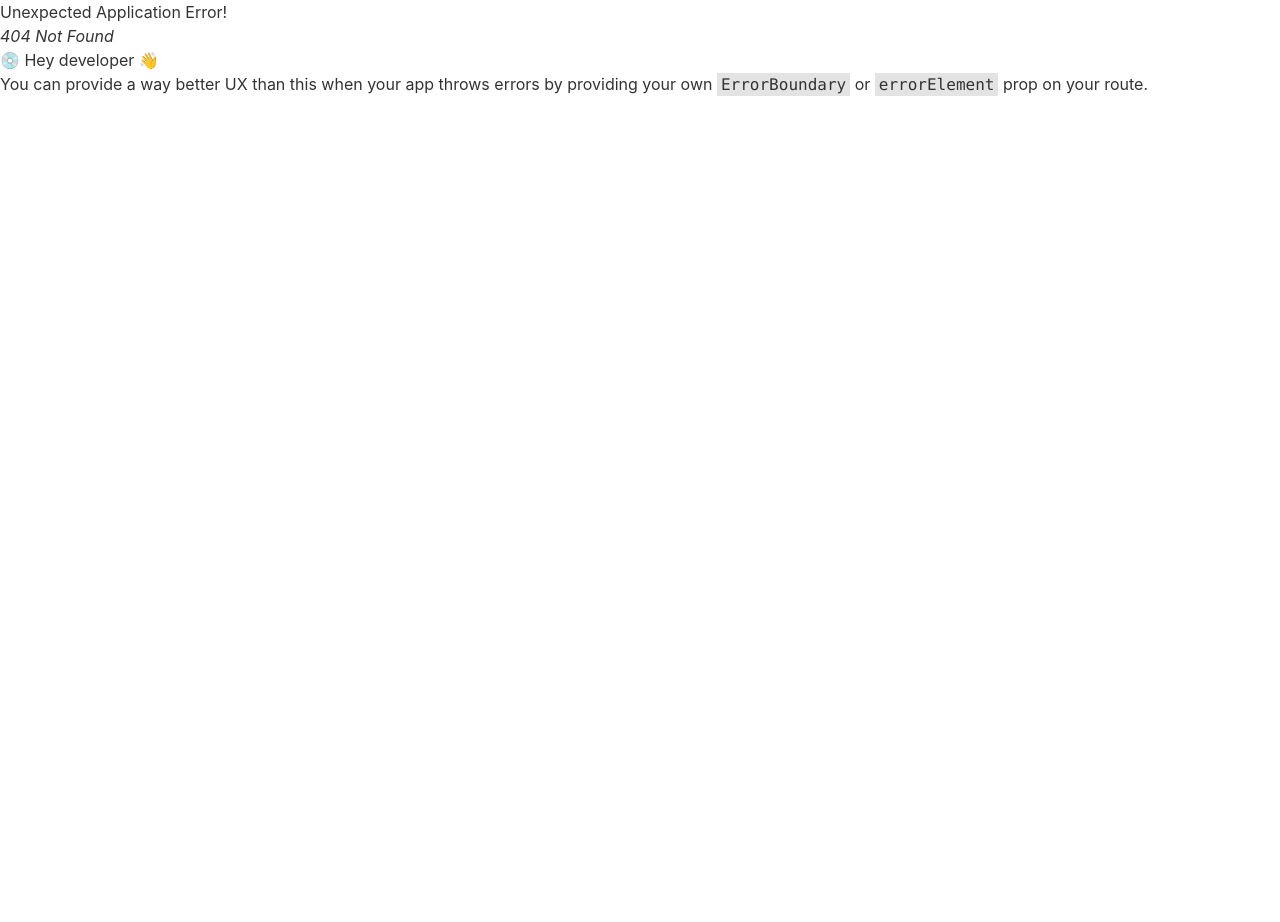
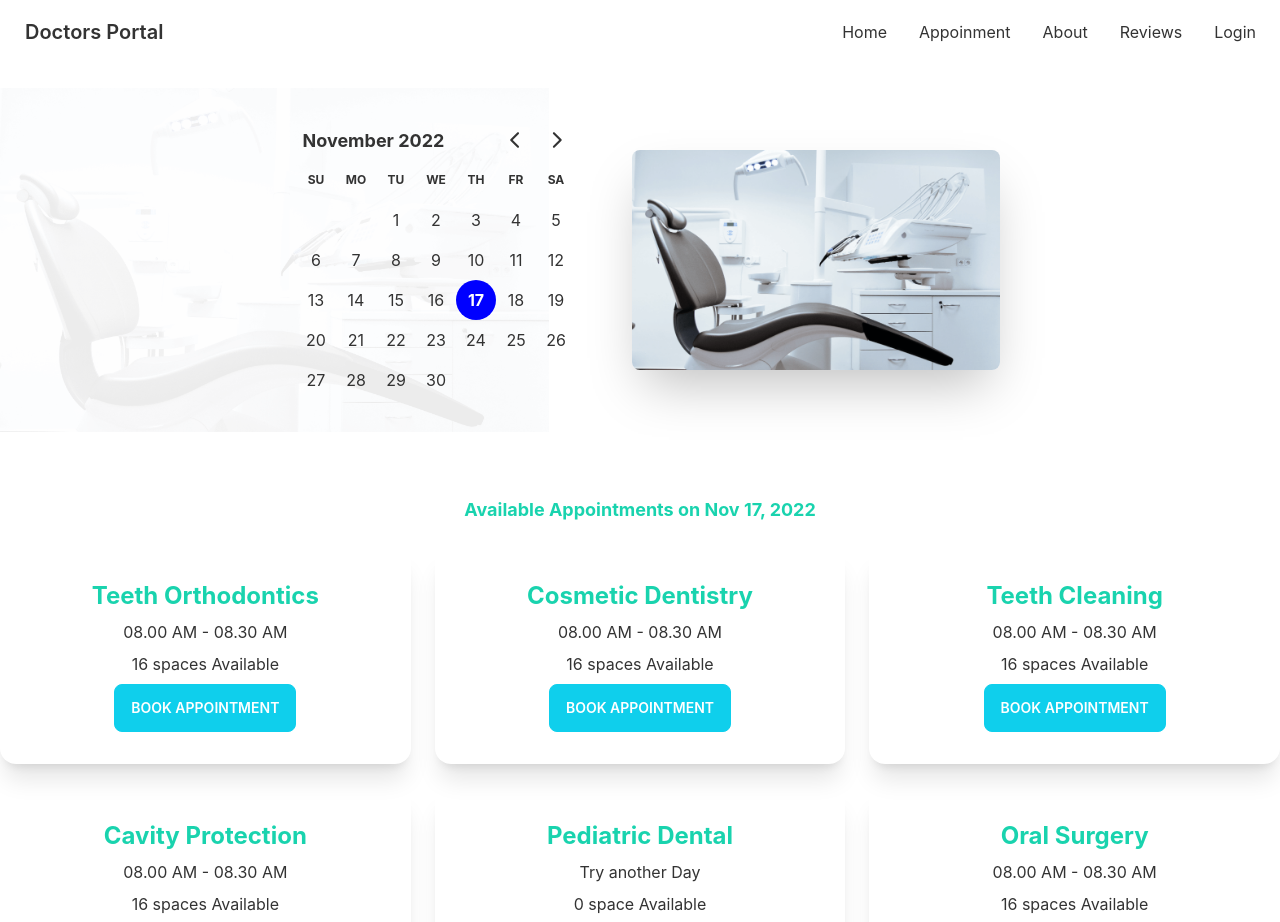
Before and after one commit to ASHRAF1925/Doctors-Portal, a React (Create React App) app: page /appoinment in a window 1280 px wide. Before the commit this address had no page. Shown: the top 922 px of the page. Before the commit the page ends 800 px from the top, so only its background shows below. Built offline with nearby package versions, Linux system fonts and the light colour scheme.

Commit message:
appoinment page doone

```diff
--- a/package.json
+++ b/package.json
@@ -7,7 +7,9 @@
     "@testing-library/react": "^13.4.0",
     "@testing-library/user-event": "^13.5.0",
     "daisyui": "^2.41.0",
+    "date-fns": "^2.29.3",
     "react": "^18.2.0",
+    "react-day-picker": "^8.3.6",
     "react-dom": "^18.2.0",
     "react-router-dom": "^6.4.3",
     "react-scripts": "5.0.1",
--- /dev/null
+++ b/public/appoinmentOptions.json
@@ -0,0 +1,118 @@
+[
+    {
+      "_id": 1,
+      "name": "Teeth Orthodontics",
+      "slots": [
+        "08.00 AM - 08.30 AM",
+        "08.30 AM - 09.00 AM",
+        "09.00 AM - 9.30 AM",
+        "09.30 AM - 10.00 AM",
+        "10.00 AM - 10.30 AM",
+        "10.30 AM - 11.00 AM",
+        "11.00 AM - 11.30 AM",
+        "11.30 AM - 12.00 AM",
+        "1.00 PM - 1.30 PM",
+        "1.30 PM - 2.00 PM",
+        "2.00 PM - 2.30 PM",
+        "2.30 PM - 3.00 PM",
+        "3.00 PM - 3.30 PM",
+        "3.30 PM - 4.00 PM",
+        "4.00 PM - 4.30 PM",
+        "4.30 PM - 5.00 PM"
+      ]
+    },
+    {
+      "_id": 2,
+      "name": "Cosmetic Dentistry",
+      "slots": [
+        "08.00 AM - 08.30 AM",
+        "08.30 AM - 09.00 AM",
+        "09.00 AM - 9.30 AM",
+        "09.30 AM - 10.00 AM",
+        "10.00 AM - 10.30 AM",
+        "10.30 AM - 11.00 AM",
+        "11.00 AM - 11.30 AM",
+        "11.30 AM - 12.00 AM",
+        "1.00 PM - 1.30 PM",
+        "1.30 PM - 2.00 PM",
+        "2.00 PM - 2.30 PM",
+        "2.30 PM - 3.00 PM",
+        "3.00 PM - 3.30 PM",
+        "3.30 PM - 4.00 PM",
+        "4.00 PM - 4.30 PM",
+        "4.30 PM - 5.00 PM"
+      ]
+    },
+    {
+      "_id": 3,
+      "name": "Teeth Cleaning",
+      "slots": [
+        "08.00 AM - 08.30 AM",
+        "08.30 AM - 09.00 AM",
+        "09.00 AM - 9.30 AM",
+        "09.30 AM - 10.00 AM",
+        "10.00 AM - 10.30 AM",
+        "10.30 AM - 11.00 AM",
+        "11.00 AM - 11.30 AM",
+        "11.30 AM - 12.00 AM",
+        "1.00 PM - 1.30 PM",
+        "1.30 PM - 2.00 PM",
+        "2.00 PM - 2.30 PM",
+        "2.30 PM - 3.00 PM",
+        "3.00 PM - 3.30 PM",
+        "3.30 PM - 4.00 PM",
+        "4.00 PM - 4.30 PM",
+        "4.30 PM - 5.00 PM"
+      ]
+    },
+    {
+      "_id": 4,
+      "name": "Cavity Protection",
+      "slots": [
+        "08.00 AM - 08.30 AM",
+        "08.30 AM - 09.00 AM",
+        "09.00 AM - 9.30 AM",
+        "09.30 AM - 10.00 AM",
+        "10.00 AM - 10.30 AM",
+        "10.30 AM - 11.00 AM",
+        "11.00 AM - 11.30 AM",
+        "11.30 AM - 12.00 AM",
+        "1.00 PM - 1.30 PM",
+        "1.30 PM - 2.00 PM",
+        "2.00 PM - 2.30 PM",
+        "2.30 PM - 3.00 PM",
+        "3.00 PM - 3.30 PM",
+        "3.30 PM - 4.00 PM",
+        "4.00 PM - 4.30 PM",
+        "4.30 PM - 5.00 PM"
+      ]
+    },
+    {
+      "_id": 5,
+      "name": "Pediatric Dental",
+      "slots": [
+      ]
+    },
+    {
+      "_id": 6,
+      "name": "Oral Surgery",
+      "slots": [
+        "08.00 AM - 08.30 AM",
+        "08.30 AM - 09.00 AM",
+        "09.00 AM - 9.30 AM",
+        "09.30 AM - 10.00 AM",
+        "10.00 AM - 10.30 AM",
+        "10.30 AM - 11.00 AM",
+        "11.00 AM - 11.30 AM",
+        "11.30 AM - 12.00 AM",
+        "1.00 PM - 1.30 PM",
+        "1.30 PM - 2.00 PM",
+        "2.00 PM - 2.30 PM",
+        "2.30 PM - 3.00 PM",
+        "3.00 PM - 3.30 PM",
+        "3.30 PM - 4.00 PM",
+        "4.00 PM - 4.30 PM",
+        "4.30 PM - 5.00 PM"
+      ]
+    }
+  ]
--- a/src/App.js
+++ b/src/App.js
@@ -5,7 +5,7 @@ import { router } from "./Routes/PublicRoutes/Routes";
 
 function App() {
   return (
-    <div className="max-w-[1440px] mx-auto">
+    <div className="container mx-auto ">
      <RouterProvider router={router}></RouterProvider>
     </div>
 
--- /dev/null
+++ b/src/Pages/Appoinment/Appoinment/Appoinment.js
@@ -0,0 +1,16 @@
+import React, { useState } from 'react';
+import AppoinmentBanner from '../AppoinmentBanner/AppoinmentBanner';
+import AvailableAppoinments from '../AvailableAppoinments/AvailableAppoinments';
+
+const Appoinment = () => {
+    const[selctedDate,setselectedDate]=useState(new Date());
+
+    return (
+        <div>
+            <AppoinmentBanner selctedDate={selctedDate} setselectedDate={setselectedDate}></AppoinmentBanner>
+            <AvailableAppoinments selctedDate={selctedDate} ></AvailableAppoinments>
+        </div>
+    );
+};
+
+export default Appoinment;
--- /dev/null
+++ b/src/Pages/Appoinment/AppoinmentBanner/AppoinmentBanner.js
@@ -0,0 +1,37 @@
+import React, { useState } from "react";
+import chair from '../../../assets/images/chair.png';
+import { DayPicker } from 'react-day-picker';
+import { format } from "date-fns/esm";
+ import image from '../../../assets/images/bg.png'
+
+const AppoinmentBanner = ({selctedDate,setselectedDate}) => {
+
+  return (
+    <header style={{
+        backgroundImage: `url(${image})`,
+        backgroundSize:'contain' ,
+        backgroundRepeat:'no-repeat'
+      }} className="my-6">
+      <div className="hero ">
+        <div className="hero-content flex-col lg:flex-row-reverse">
+          <img
+            src={chair}
+            alt=''
+            className="max-w-sm lg:w-1/2 rounded-lg shadow-2xl"
+          />
+          <div className="mr-6">
+            <DayPicker
+            mode="single"
+            selected={selctedDate}
+            onSelect={setselectedDate}
+
+            ></DayPicker>
+
+          </div>
+        </div>
+      </div>
+    </header>
+  );
+};
+
+export default AppoinmentBanner;
--- /dev/null
+++ b/src/Pages/Appoinment/AvailableAppoinments/AppoinmentOption.js
@@ -0,0 +1,46 @@
+import React from "react";
+
+const AppoinmentOption = ({ options,settreatment }) => {
+  const { name, slots } = options;
+  return (
+    <div className="card  shadow-xl ">
+      <div className="card-body text-center">
+        <h2 className="text-2xl  text-secondary font-bold text-center">{name}</h2>
+        <p>{
+            slots.length > 0 ? slots[0] : 'Try another Day'
+
+            }
+
+        </p>
+        <p>
+       {slots.length}
+
+
+       {
+        slots.length >1 ? ' spaces' : ' space'
+       }
+
+      {
+        '  Available'
+      }
+
+
+
+        </p>
+        <div className="card-actions justify-center ">
+
+          <label
+
+          disabled={slots.length===0}
+
+          htmlFor="booking-modal" className="btn btn-primary text-white"
+          onClick={()=>settreatment(options)}
+
+          >Book Appointment</label>
+        </div>
+      </div>
+    </div>
+  );
+};
+
+export default AppoinmentOption;
--- /dev/null
+++ b/src/Pages/Appoinment/AvailableAppoinments/AvailableAppoinments.js
@@ -0,0 +1,43 @@
+import { format } from 'date-fns/esm';
+import React, { useEffect, useState } from 'react';
+import BookingModal from '../BookingModal/BookingModal';
+import AppoinmentOption from './AppoinmentOption';
+
+const AvailableAppoinments = ({selctedDate}) => {
+    const [appoinmentOptions,setappoinmentOptions]=useState([]);
+    const[treatment,settreatment]=useState(null);
+
+
+    useEffect(()=>{
+        fetch('appoinmentOptions.json')
+        .then(res=>res.json())
+        .then(data=>setappoinmentOptions(data))
+    },[])
+    console.log(appoinmentOptions)
+
+    return (
+        <section className='mt-16'>
+            <h4 className="text-lg text-secondary font-bold text-center">Available Appointments on { format( selctedDate,'PP')}</h4>
+            <div className='grid mt-6 gap-6 grid-cols-1 md:grid-cols-2 lg:grid-cols-3'>
+                {
+                    appoinmentOptions.map(options=><AppoinmentOption
+                    key={options._id}
+                    options={options}
+                    settreatment={settreatment}
+                    ></AppoinmentOption>)
+                }
+
+            </div>
+         {
+            treatment &&
+            <BookingModal
+            selctedDate={selctedDate}
+            treatment={treatment}
+            settreatment={settreatment}
+            ></BookingModal>
+         }
+        </section>
+    );
+};
+
+export default AvailableAppoinments;
--- /dev/null
+++ b/src/Pages/Appoinment/BookingModal/BookingModal.js
@@ -0,0 +1,99 @@
+import { format } from "date-fns";
+import React from "react";
+
+const BookingModal = ({ treatment, selctedDate,settreatment }) => {
+  const { name, slots } = treatment;
+  const treatmentName=name;
+  console.log(slots);
+  const date = format(selctedDate, "PP");
+
+const handleBooking=event=>{
+    event.preventDefault();
+    const form=event.target;
+    const slot=form.slot.value;
+    const name=form.name.value;
+    const email=form.email.value;
+    const phone=form.phone.value;
+    console.log(date,slot,name,email,phone)
+    const booking={
+        appoinmentDate :date,
+       patient: name,
+        slot,
+        email,
+        phone,
+        treatment:treatmentName,
+    }
+
+    //send data to server close modal display toast
+    console.log(booking)
+    settreatment(null);
+
+
+}
+
+
+
+  return (
+    <>
+      {/* The button to open modal */}
+
+      {/* Put this part before </body> tag */}
+      <input type="checkbox" id="booking-modal" className="modal-toggle" />
+      <div className="modal">
+        <div className="modal-box relative">
+          <label
+            htmlFor="booking-modal"
+            className="btn btn-sm btn-circle absolute right-2 top-2"
+          >
+            ✕
+          </label>
+          <h3 className="text-lg font-bold">{name}</h3>
+          <form className="grid grid-cols-1 gap-3 mt-10" onSubmit={handleBooking}>
+            <input
+              type="text"
+              disabled
+              placeholder={date}
+              className="input w-full input-bordered "
+            />
+            <select name="slot" className="select select-bordered w-full ">
+
+              {
+                slots.map((slot,index)=>  <option key={index} value={slot}>
+
+                   {slot}
+                  </option>)
+              }
+
+            </select>
+            <input
+            name='name'
+              type="text"
+              placeholder="Your Name"
+              className="input w-full input-bordered "
+            />
+            <input
+            name="email"
+              type="email"
+              placeholder="Email Address"
+              className="input w-full input-bordered "
+            />
+            <input
+            name="phone"
+              type="text"
+              placeholder="Phone Number"
+              className="input w-full input-bordered "
+            />
+            <br />
+            <input
+              className="btn btn-accent w-full max-w-xs"
+              type="submit"
+              value="Submit"
+            />
+          </form>
+        </div>
+      </div>
+    </>
+  );
+};
+
+export default BookingModal;
--- a/src/Routes/PublicRoutes/Routes.js
+++ b/src/Routes/PublicRoutes/Routes.js
@@ -1,5 +1,6 @@
 import { createBrowserRouter } from "react-router-dom"
 import Main from "../../Layout/Main/Main"
+import Appoinment from "../../Pages/Appoinment/Appoinment/Appoinment"
 import Home from "../../Pages/Home/Home/Home"
 import Login from "../../Pages/Login/Login"
 
@@ -16,6 +17,10 @@ export const router=createBrowserRouter([
         {
             path:'/login',
             element:<Login></Login>
+        },
+        {
+            path:'/appoinment',
+            element:<Appoinment></Appoinment>
         }
        ]
     }
--- a/src/index.js
+++ b/src/index.js
@@ -3,6 +3,7 @@ import ReactDOM from 'react-dom/client';
 import './index.css';
 import App from './App';
 import reportWebVitals from './reportWebVitals';
+import 'react-day-picker/dist/style.css';
 
 const root = ReactDOM.createRoot(document.getElementById('root'));
 root.render(
```
Also changed, not shown: 1 other file (tests, documents, lock files or other folders).
